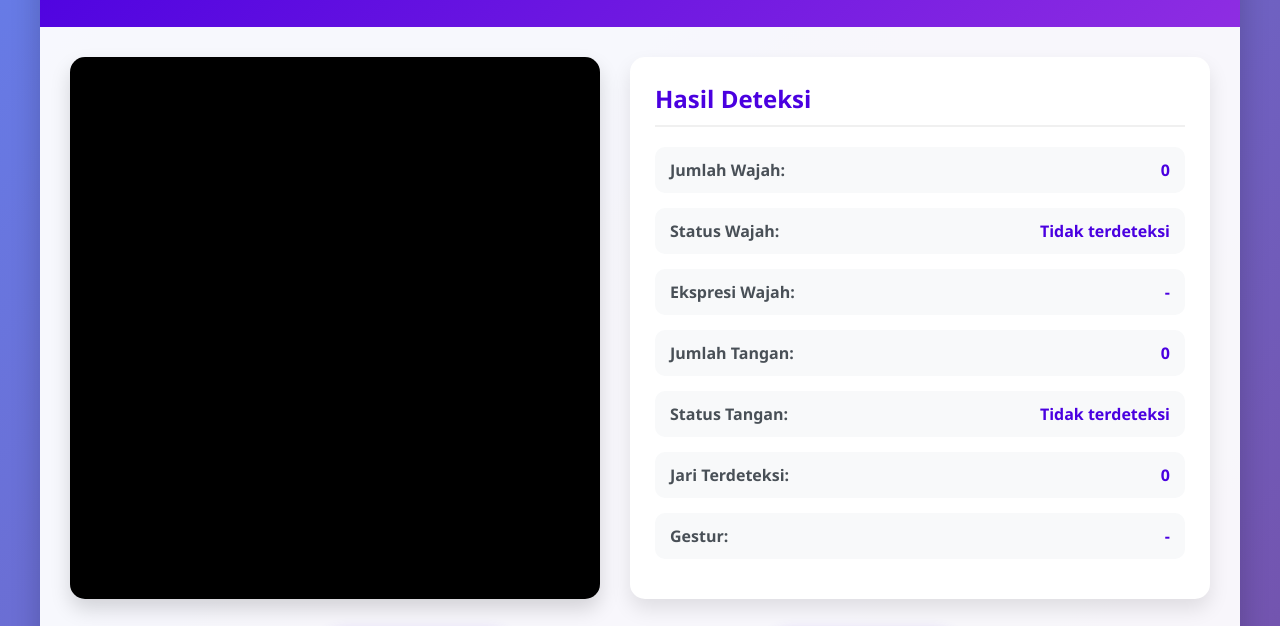
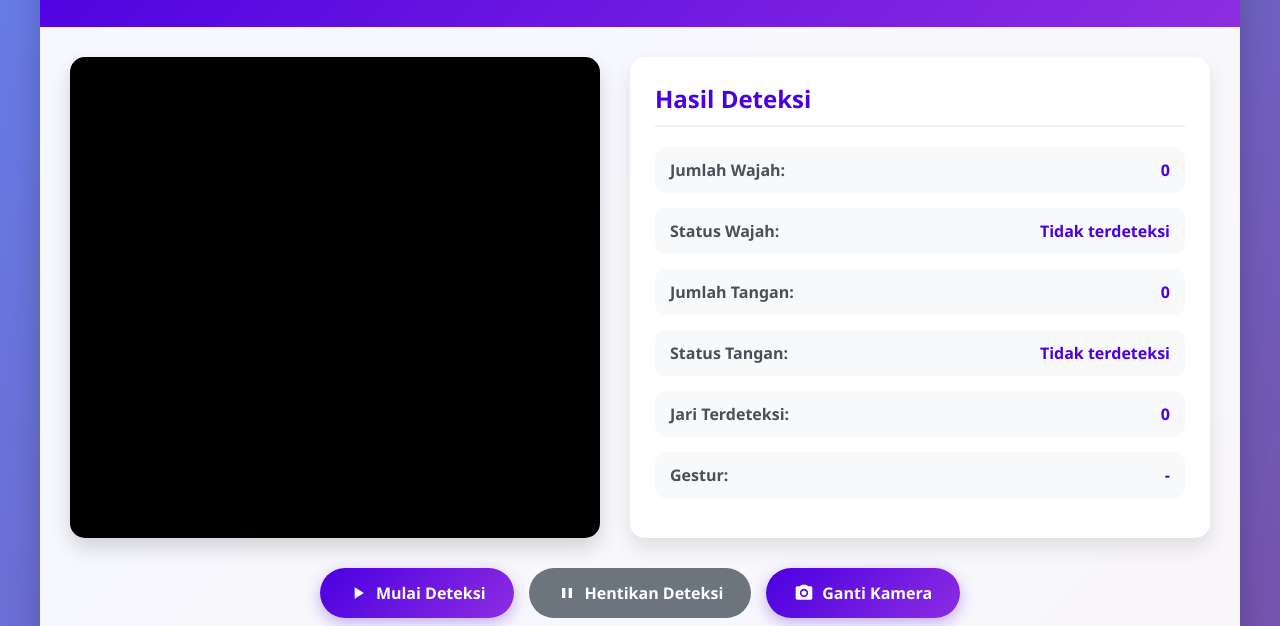
Before and after one commit to RizkiOfc/Deteksi-Wajah-Tangan, a plain HTML site: page index.html in a window 1280 px wide. Shown: the part 145-771 px from the top of the page. Drawn offline with Linux system fonts and the light colour scheme.

Commit message:
Update index.html

```diff
--- a/index.html
+++ b/index.html
@@ -286,10 +286,6 @@
                     <div class="result-item">
                         <span class="result-label">Status Wajah:</span>
                         <span class="result-value" id="faceStatus">Tidak terdeteksi</span>
-                    </div>
-                    <div class="result-item">
-                        <span class="result-label">Ekspresi Wajah:</span>
-                        <span class="result-value" id="expression">-</span>
                     </div>
                     <div class="result-item">
                         <span class="result-label">Jumlah Tangan:</span>
```
